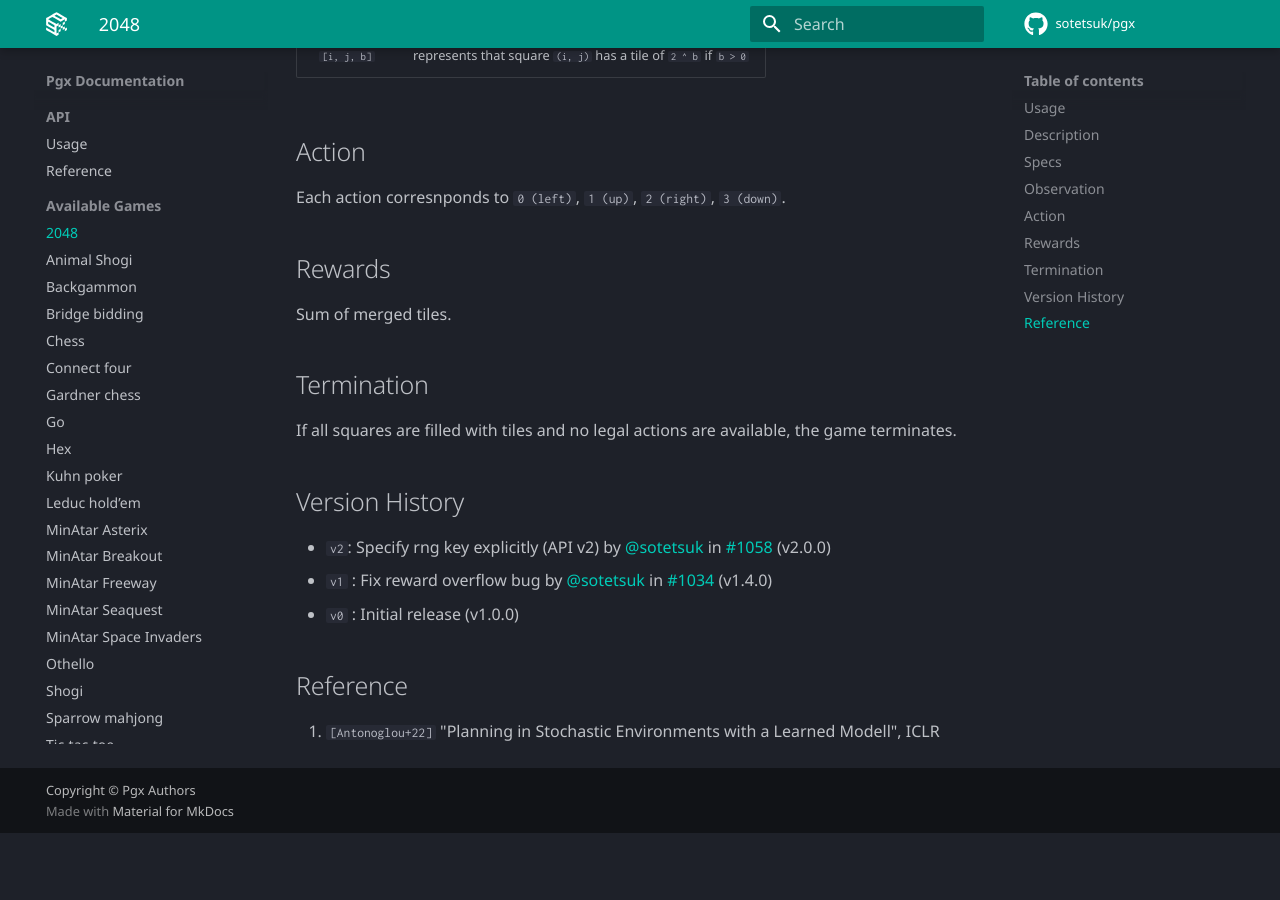
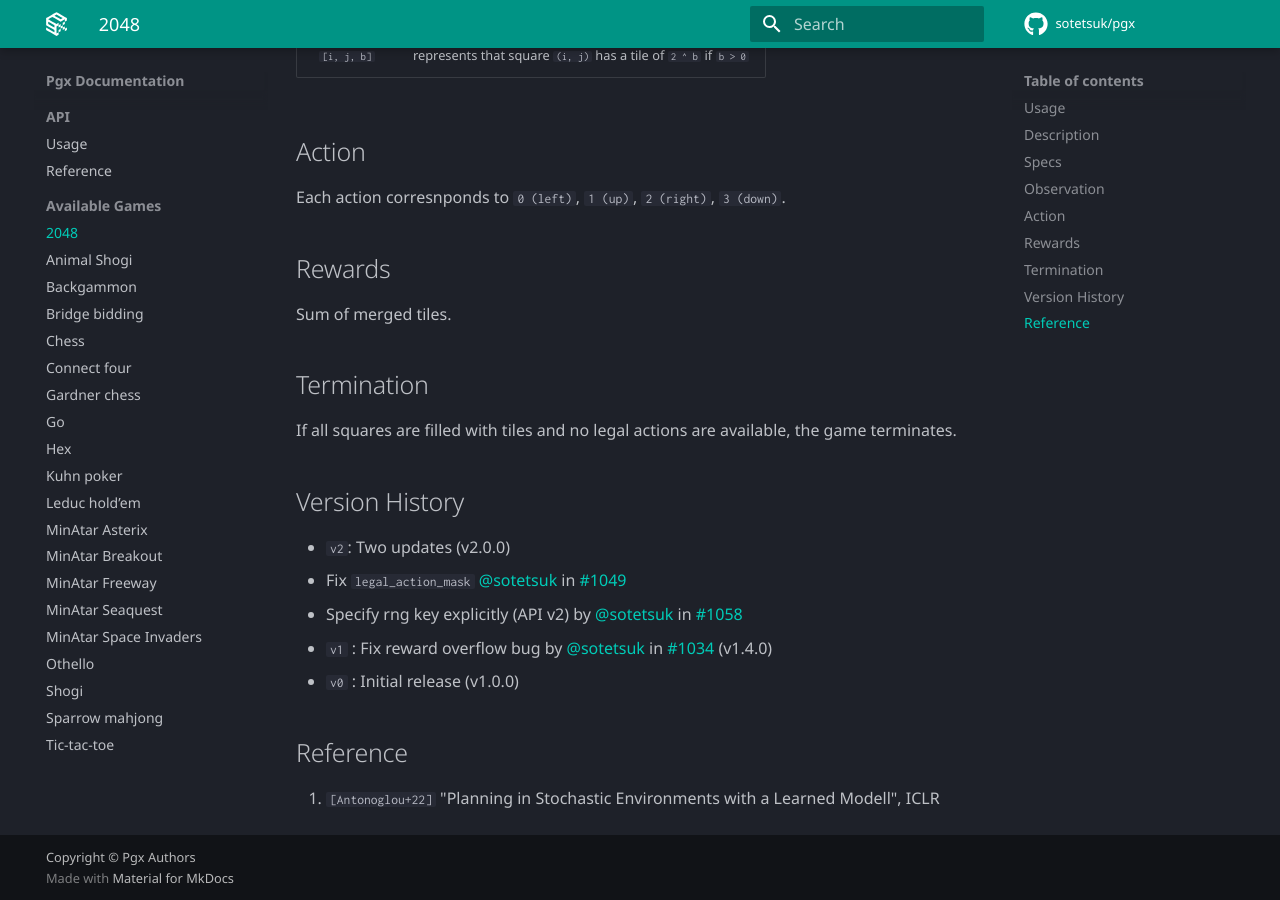
Before and after one commit to sotetsuk/pgx, an MkDocs documentation site: the page built from docs/play2048.md, in a window 1280 px wide and 900 px high, scrolled down 1661 px. Built offline with MkDocs 1.6.1 and Material for MkDocs 9.7.7, drawn with Linux system fonts in a browser that asks for light colours; comment, search, counter and statistics services are not loaded; before the commit the page ends 2494 px from its top, so only the background shows below that.

Commit message:
[2048] Update documents (#1094)

```diff
--- a/docs/play2048.md
+++ b/docs/play2048.md
@@ -73,7 +73,9 @@ If all squares are filled with tiles and no legal actions are available, the gam
 
 ## Version History
 
-- `v2`: Specify rng key explicitly (API v2) by [@sotetsuk](https://github.com/sotetsuk) in [#1058](https://github.com/sotetsuk/pgx/pull/1058) (v2.0.0)
+- `v2`: Two updates (v2.0.0)
+  - Fix `legal_action_mask` [@sotetsuk](https://github.com/sotetsuk) in [#1049](https://github.com/sotetsuk/pgx/pull/1049)
+  - Specify rng key explicitly (API v2) by [@sotetsuk](https://github.com/sotetsuk) in [#1058](https://github.com/sotetsuk/pgx/pull/1058)
 - `v1` : Fix reward overflow bug by [@sotetsuk](https://github.com/sotetsuk) in [#1034](https://github.com/sotetsuk/pgx/pull/1034) (v1.4.0)
 - `v0` : Initial release (v1.0.0)
 
```
